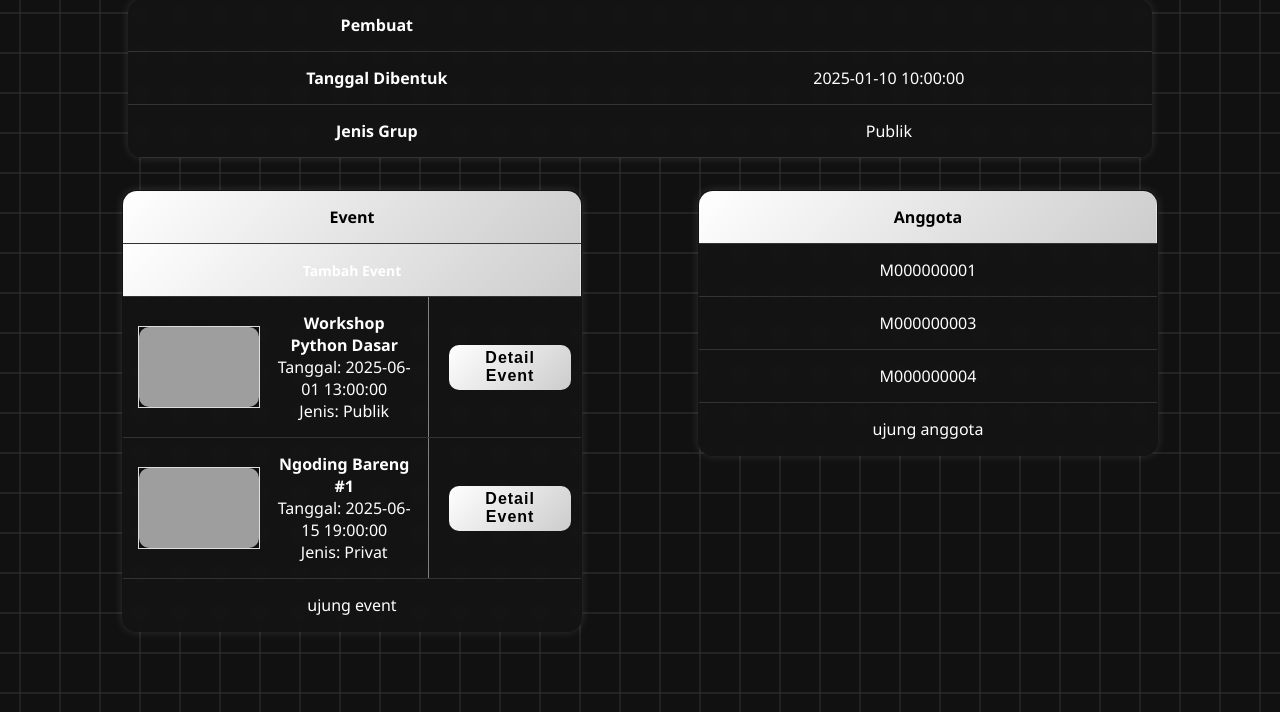
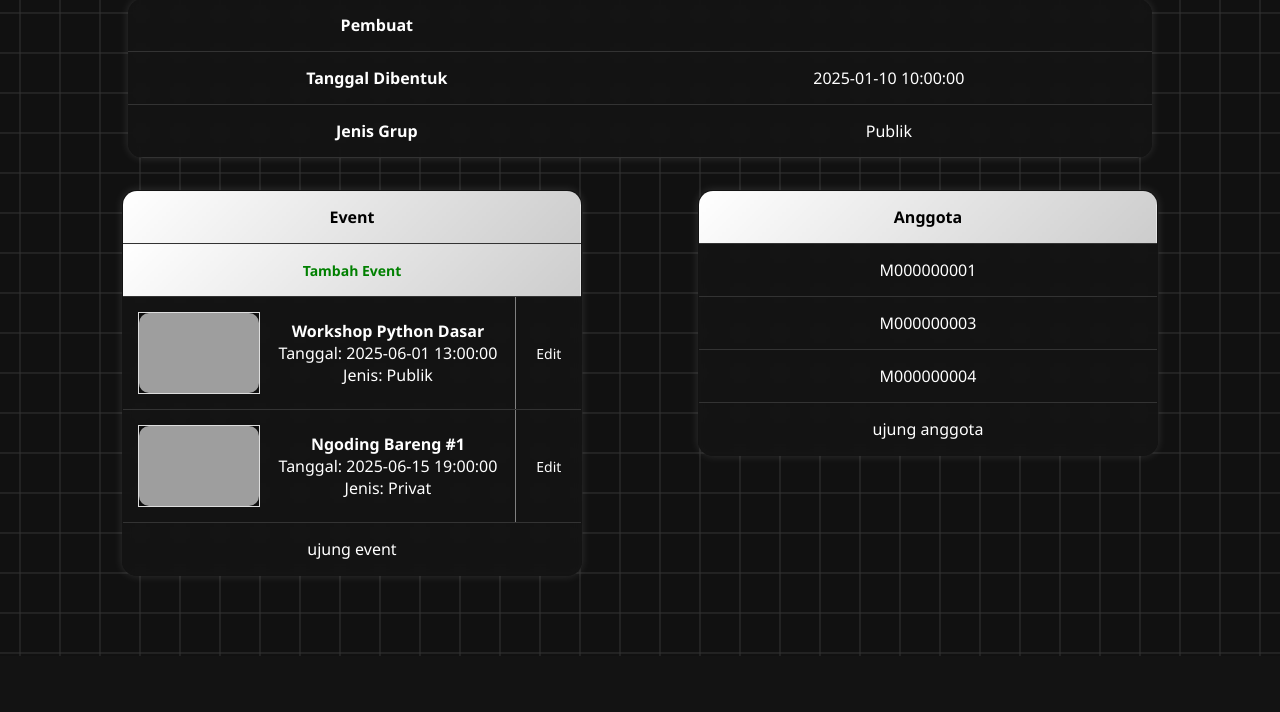
Before and after one commit to StaticKev/fullstak-2023, a PHP site: page /detilgrup.php?id=1 in a window 1280 px wide. Shown: the part 247-959 px from the top of the page. After the commit the page ends 903 px from the top, so only its background shows below. Run offline with PHP 8.4, Linux system fonts and the light colour scheme; the visitor is signed in with stand-in values (Sample User, id 1); data comes from the database, SQL or seed files in the repository; grey boxes are pictures that could not be loaded.

Commit message:
update bug kecil

```diff
--- a/detilgrup.php
+++ b/detilgrup.php
@@ -75,7 +75,7 @@
                         <th colspan="2">Event</th>
                     </tr>
                     <tr>
-                        <th colspan="2"><a href="insertevent.php">Tambah Event</a></th>
+                        <th colspan="2"><a style="color:green;" href="insertevent.php">Tambah Event</a></th>
                     </tr>
                     <!-- diloop berdasarkan data event -->
                     <?php
@@ -96,9 +96,9 @@
                                     </div>
                                 </td>
 
-                                <td>
+                                <td style="width: 1rem;">
                                     <a href="editevent.php?id=' . $event['idevent'] . '">
-                                        <button>Detail Event</button>
+                                        Edit
                                     </a>
                                 </td>
                             </tr>';
```
Also changed, not shown: tampilangrup.php (+18 -27 lines).
